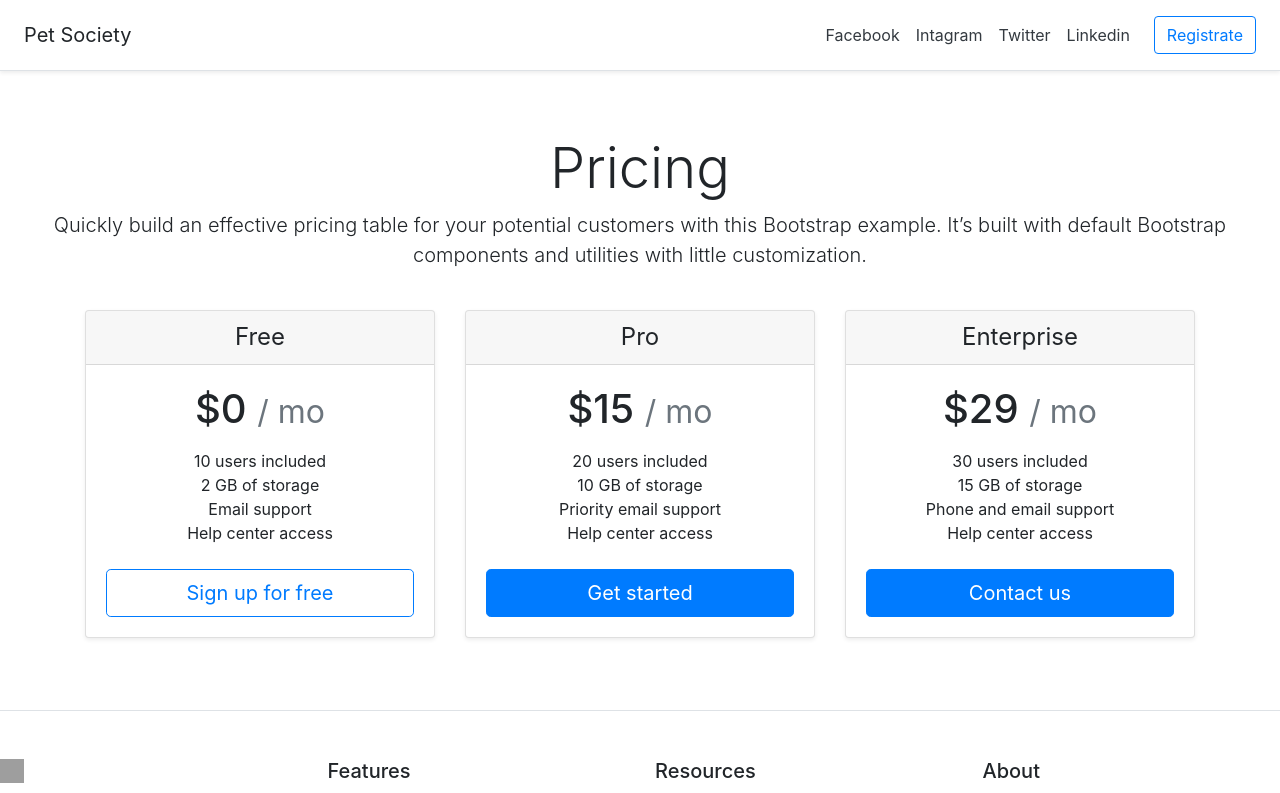
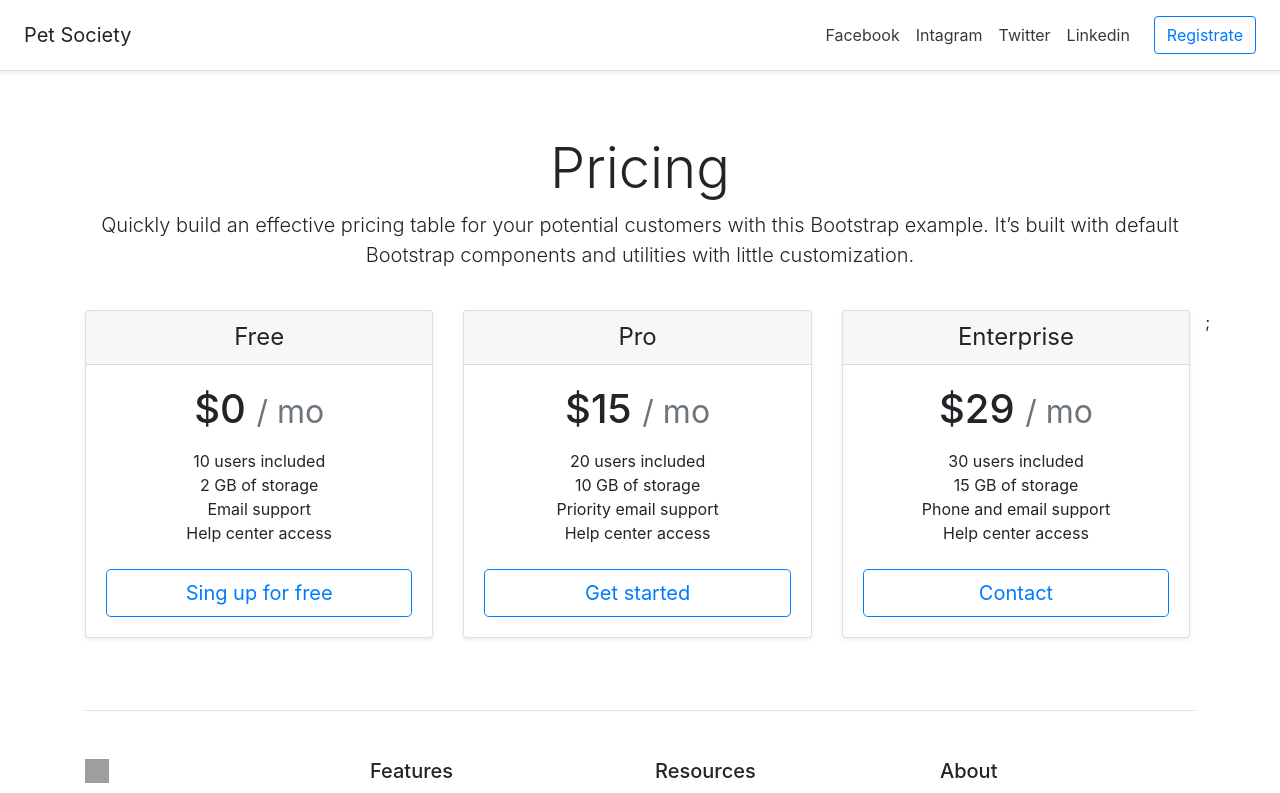
Before and after one commit to paolaA2494/Pet-Society, a React (Create React App) app: page / in a window 1280 px wide. Shown: the top 793 px of the page. Built offline with nearby package versions, Linux system fonts and the light colour scheme; grey boxes are pictures that could not be loaded.

Commit message:
Modifiqué el componente de prices haciendo uso de unos datos

```diff
--- a/src/Components/Footer.js
+++ b/src/Components/Footer.js
@@ -1,11 +1,10 @@
 import React from 'react';
-
 
 class Footer extends React.Component {
 
     render() {
         return (
-
+<div className="container">
 <footer className="pt-4 my-md-5 pt-md-5 border-top">
     <div className="row">
       <div className="col-12 col-md">
@@ -43,6 +42,7 @@ class Footer extends React.Component {
       </div>
     </div>
   </footer>
+  </div>
 
          );
     }
--- a/src/Components/Header.jsx
+++ b/src/Components/Header.jsx
@@ -1,6 +1,6 @@
 import React from 'react';
 
-//Los componentes tipo función son stateles
+//Los componentes tipo función son stateles, sin estado
 
 
 export default function Header (props) {
--- a/src/Components/Price.jsx
+++ b/src/Components/Price.jsx
@@ -4,9 +4,11 @@ import React from 'react'
 const Price = () => {
 
     return (
+        <div className="container">
         <div className="pricing-header px-3 py-3 pt-md-5 pb-md-4 mx-auto text-center">
             <h1 className="display-4">Pricing</h1>
             <p className="lead">Quickly build an effective pricing table for your potential customers with this Bootstrap example. It’s built with default Bootstrap components and utilities with little customization.</p>
+        </div>
         </div>
     )
 };
--- a/src/Components/Prices.js
+++ b/src/Components/Prices.js
@@ -1,57 +1,41 @@
-//componentes tipo clase stateful
+//componentes tipo clase stateful, con estado
 import React, { Component } from 'react';
+
 
 class Prices extends Component {
 
+  constructor(props) {
+    super(props);
+    this.state = {  }
+  }
+
     render() {
+
+      const { datos } = this.props;
+
         return (
 <div className="container">
   <div className="card-deck mb-3 text-center">
-    <div className="card mb-4 shadow-sm">
+   {datos.map((pricing, index) => {
+      return(
+        <div  key={`pricing-${index}`} className="card mb-4 shadow-sm">
         <div className="card-header">
-        <h4 className="my-0 font-weight-normal">Free</h4>
+        <h4 className="my-0 font-weight-normal">{pricing.tipoPago}</h4>
         </div>
         <div className="card-body">
-        <h1 className="card-title pricing-card-title">$0 <small className="text-muted">/ mo</small></h1>
+          <h1 className="card-title pricing-card-title">{pricing.cost} <small className="text-muted">/ mo</small></h1>
           <ul className="list-unstyled mt-3 mb-4">
-          <li>10 users included</li>
-          <li>2 GB of storage</li>
-          <li>Email support</li>
-          <li>Help center access</li>
+            <li>{pricing.users}</li>
+            <li>{pricing.storage}</li>
+            <li>{pricing.support}</li>
+            <li>{pricing.help}</li>
           </ul>
-        <button type="button" className="btn btn-lg btn-block btn-outline-primary">Sign up for free</button>
+      <button type="button" className="btn btn-lg btn-block btn-outline-primary">{pricing.buttonInfo}</button>
         </div>
       </div>
-    <div className="card mb-4 shadow-sm">
-      <div className="card-header">
-        <h4 className="my-0 font-weight-normal">Pro</h4>
-      </div>
-      <div className="card-body">
-        <h1 className="card-title pricing-card-title">$15 <small className="text-muted">/ mo</small></h1>
-        <ul className="list-unstyled mt-3 mb-4">
-          <li>20 users included</li>
-          <li>10 GB of storage</li>
-          <li>Priority email support</li>
-          <li>Help center access</li>
-        </ul>
-        <button type="button" className="btn btn-lg btn-block btn-primary">Get started</button>
-      </div>
-    </div>
-    <div className="card mb-4 shadow-sm">
-      <div className="card-header">
-        <h4 className="my-0 font-weight-normal">Enterprise</h4>
-      </div>
-      <div className="card-body">
-        <h1 className="card-title pricing-card-title">$29 <small className="text-muted">/ mo</small></h1>
-        <ul className="list-unstyled mt-3 mb-4">
-          <li>30 users included</li>
-          <li>15 GB of storage</li>
-          <li>Phone and email support</li>
-          <li>Help center access</li>
-        </ul>
-        <button type="button" className="btn btn-lg btn-block btn-primary">Contact us</button>
-      </div>
-    </div>
+
+      )
+   }) };
   </div>
 </div>
          );
--- a/src/pages/App.js
+++ b/src/pages/App.js
@@ -3,6 +3,8 @@ import Header from '../components/Header';
 import Price from  '../components/Price';
 import Prices from '../components/Prices';
 import Footer from '../components/Footer';
+
+import { data } from '../utils/mocks/data';
 
 function App() {
   return (
@@ -18,7 +20,7 @@ function App() {
         {
          name: "Intagram",
          url: "http://instagram.com"
-       },
+        },
 
        {
          name: "Twitter",
@@ -35,7 +37,7 @@ function App() {
        button = "Registrate"
          />
       <Price />
-      <Prices />
+      <Prices datos= { data } />
       <Footer />
     </div>
   );
--- /dev/null
+++ b/src/utils/mocks/data.js
@@ -0,0 +1,33 @@
+export const data = [
+    {
+        id: 1,
+        tipoPago: "Free",
+        cost: "$0",
+        users: "10 users included",
+        storage: "2 GB of storage",
+        support: "Email support",
+        help: "Help center access",
+        buttonInfo: "Sing up for free"
+      },
+
+      {
+        id: 2,
+        tipoPago: "Pro",
+        cost: "$15",
+        users: "20 users included",
+        storage: "10 GB of storage",
+        support: "Priority email support",
+        help: "Help center access",
+        buttonInfo: "Get started"
+      },
+      {
+        id: 3,
+        tipoPago: "Enterprise",
+        cost: "$29",
+        users: "30 users included",
+        storage: "15 GB of storage",
+        support: "Phone and email support",
+        help: "Help center access",
+        buttonInfo: "Contact"
+      },
+]
```
Also changed, not shown: 1 other file (tests, documents, lock files or other folders). Lines whose indentation alone changed are shown as unchanged.
